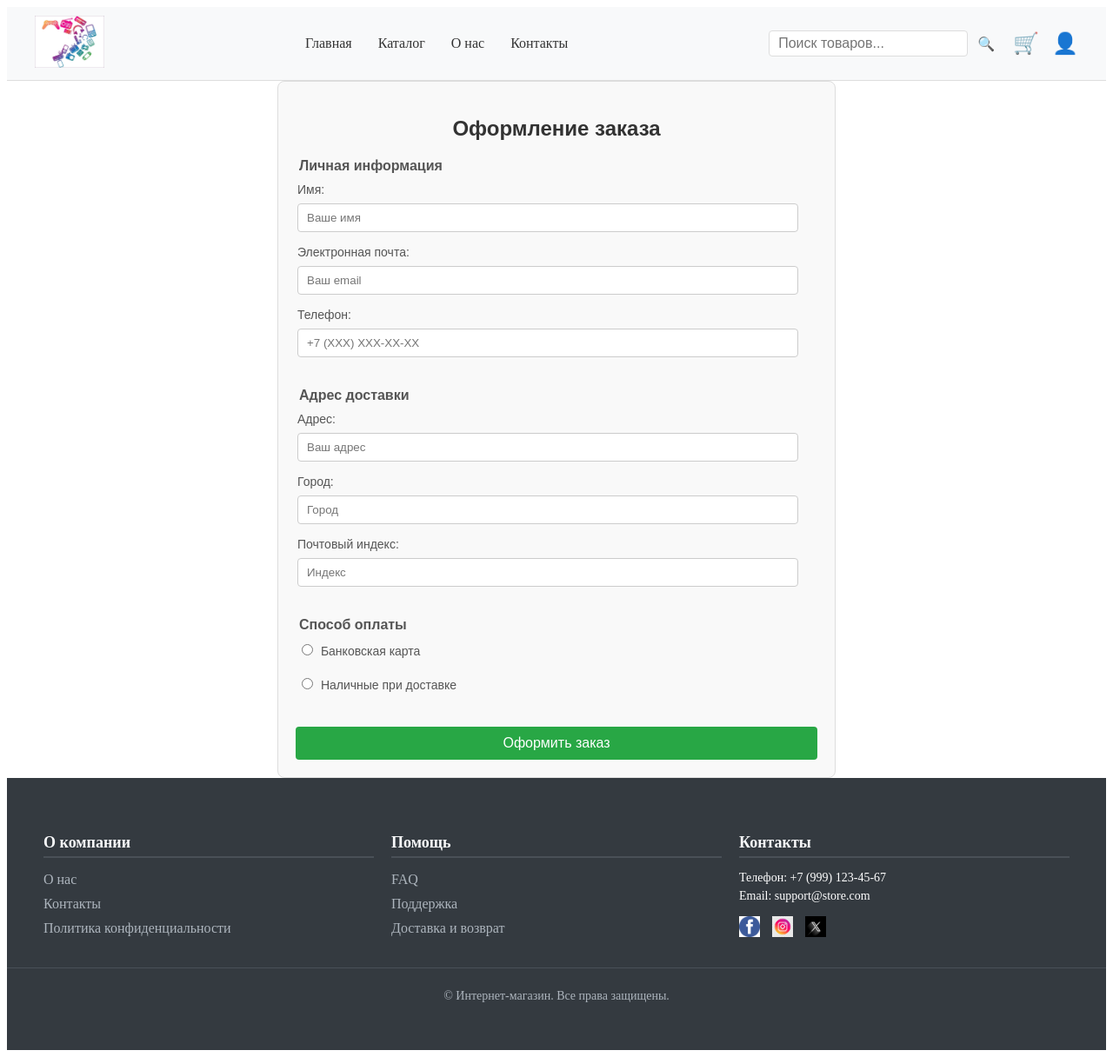
After one commit to Andrey-Charushin/graduation-project, a Django app: page /order/ in a window 1280 px wide. The commit adds this page. Shown: the whole page at 87% size. Run offline with Django 5.2, Linux system fonts and the light colour scheme; the visitor is signed in with stand-in values (Sample User, id 1).

Commit message:
Add form for order

```diff
--- a/myshop/shopapp/models.py
+++ b/myshop/shopapp/models.py
@@ -74,13 +74,23 @@ class Order(models.Model):
         verbose_name_plural = 'orders'
 
     user = models.ForeignKey(User, on_delete=models.PROTECT)
-    products = models.ManyToManyField(Product, related_name='orders')
     total_price = models.DecimalField(max_digits=10, decimal_places=2)
+    name = models.CharField(max_length=100, null=True)
+    email = models.EmailField(null=True)
+    phone = models.BigIntegerField(null=True)
     status = models.CharField(max_length=20,
                               choices=[('pending', 'Pending'), ('shipped', 'Shipped'), ('delivered', 'Delivered')],
                               default='pending')
+    delivery_address = models.TextField(null=True, blank=True)
+    payment_method = models.CharField(max_length=100, null=True)
     created_at = models.DateTimeField(auto_now_add=True)
     updated_at = models.DateTimeField(auto_now=True)
+
+
+class OrderItem(models.Model):
+    order = models.ForeignKey(Order, on_delete=models.CASCADE, related_name="order_items")
+    product = models.ForeignKey(Product, on_delete=models.CASCADE)
+    quantity = models.PositiveIntegerField(default=1)
 
 
 class Review(models.Model):
--- a/myshop/shopapp/templates/shopapp/base.html
+++ b/myshop/shopapp/templates/shopapp/base.html
@@ -78,7 +78,7 @@ Base content
             </div>
         </div>
         <div class="footer-bottom">
-            <p>© 2024 Интернет-магазин. Все права защищены.</p>
+            <p>© Интернет-магазин. Все права защищены.</p>
         </div>
         {% endblock %}
     </footer>
--- /dev/null
+++ b/myshop/shopapp/templates/shopapp/create_order.html
@@ -0,0 +1,58 @@
+{% extends 'shopapp/base.html' %}
+
+{% load static %}
+
+{% block title %}
+Оформление заказа
+{% endblock %}
+
+{% block head %}
+<link rel="stylesheet" type="text/css" href="{% static 'css/create_order.css' %}">
+{% endblock %}
+
+{% block content %}
+<form action="/order/" method="POST" class="order-form" enctype="multipart/form-data">
+    {% csrf_token %}
+    <h2>Оформление заказа</h2>
+
+    <!-- Информация о покупателе -->
+    <fieldset>
+        <legend>Личная информация</legend>
+        <label for="name">Имя:</label>
+        <input type="text" id="name" name="name" placeholder="Ваше имя" required>
+
+        <label for="email">Электронная почта:</label>
+        <input type="email" id="email" name="email" placeholder="Ваш email" required>
+
+        <label for="phone">Телефон:</label>
+        <input type="tel" id="phone" name="phone" placeholder="+7 (XXX) XXX-XX-XX" required>
+    </fieldset>
+
+    <!-- Адрес доставки -->
+    <fieldset>
+        <legend>Адрес доставки</legend>
+        <label for="address">Адрес:</label>
+        <input type="text" id="address" name="address" placeholder="Ваш адрес" required>
+
+        <label for="city">Город:</label>
+        <input type="text" id="city" name="city" placeholder="Город" required>
+
+        <label for="zip">Почтовый индекс:</label>
+        <input type="text" id="zip" name="zip" placeholder="Индекс" required>
+    </fieldset>
+
+    <!-- Выбор способа оплаты -->
+    <fieldset>
+        <legend>Способ оплаты</legend>
+        <label>
+            <input type="radio" name="payment_method" value="card" required> Банковская карта
+        </label>
+        <label>
+            <input type="radio" name="payment_method" value="cash" required> Наличные при доставке
+        </label>
+    </fieldset>
+
+    <!-- Кнопка отправки -->
+    <button type="submit" class="btn-submit">Оформить заказ</button>
+</form>
+{% endblock %}
--- a/myshop/shopapp/urls.py
+++ b/myshop/shopapp/urls.py
@@ -4,6 +4,7 @@ from django.conf.urls.static import static
 
 
 from .views import (
+    AboutView,
     CategoriesListView,
     ProductsByCategoryListView,
     ProductDetailsView,
@@ -12,12 +13,14 @@ from .views import (
     add_to_cart,
     reduce_items_cart,
     remove_from_cart,
+    order_view,
 )
 
 app_name = 'shopapp'
 
 urlpatterns = [
     path('', CategoriesListView.as_view(), name='categories'),
+    path('about/', AboutView.as_view(), name='about'),
     path('products/', ProductsListView.as_view(), name='products_list'),
     path('products/<int:pk>', ProductsByCategoryListView.as_view(), name='category_products'),
     path('product/<int:pk>/', ProductDetailsView.as_view(), name='product_detail'),
@@ -25,5 +28,6 @@ urlpatterns = [
     path("cart/add/<int:product_id>/", add_to_cart, name="add_to_cart"),
     path("cart/reduce/<int:product_id>/", reduce_items_cart, name="reduce_items_cart"),
     path("cart/remove/<int:item_id>/", remove_from_cart, name="remove_from_cart"),
+    path("order/", order_view, name="create_order"),
 
 ] + static(settings.MEDIA_URL, document_root=settings.MEDIA_ROOT)
--- a/myshop/shopapp/views.py
+++ b/myshop/shopapp/views.py
@@ -1,9 +1,20 @@
-from django.http import HttpRequest, HttpResponseRedirect
+from django.http import HttpRequest, HttpResponseRedirect, HttpResponse
 from django.shortcuts import render, get_object_or_404
 from django.views.generic import DetailView, ListView
+from django.views import View
+from django.db import transaction
 from django.shortcuts import redirect
+from django.contrib import messages
 from django.contrib.auth.decorators import login_required
-from .models import Product, Cart, CartItem, Category
+from decimal import Decimal
+from .models import Product, Cart, CartItem, Category, Order, OrderItem
+
+
+class AboutView(View):
+    """Представление для отображения информации о магазине"""
+
+    def get(self, request: HttpRequest) -> HttpResponse:
+        return render(request, 'shopapp/about.html')
 
 
 class ProductDetailsView(DetailView):
@@ -98,3 +109,51 @@ def remove_from_cart(request, item_id):
     cart_item = get_object_or_404(CartItem, id=item_id, cart__user=request.user)
     cart_item.delete()
     return HttpResponseRedirect(request.META.get('HTTP_REFERER'))
+
+
+@login_required
+@transaction.atomic
+def order_view(request):
+    if request.method == "POST":
+        cart = request.user.cart
+        items = cart.items.select_related('product')
+        total_price = Decimal(cart.get_total())
+        name = request.POST.get("name")
+        email = request.POST.get("email")
+        phone = request.POST.get("phone")
+        address = request.POST.get("address")
+        city = request.POST.get("city")
+        zip_code = request.POST.get("zip")
+        payment_method = request.POST.get("payment_method")
+
+        # Удаление товаров со склада
+
+        # Создание объекта заказа
+        order = Order.objects.create(
+            user=request.user,
+            total_price=total_price,
+            name=name,
+            email=email,
+            phone=phone,
+            delivery_address=f'{city}, {address}, {zip_code}',
+            payment_method=payment_method,
+        )
+        for item in items:
+            if item.quantity > item.product.stock:
+                transaction.set_rollback(True)
+                messages.error(request,
+                               f"{item.product.name} отсутствует на складе в количестве {item.quantity} шт. "
+                               f"Доступно для заказа {item.product.stock}")
+                return redirect("shopapp:cart_detail")
+
+            OrderItem.objects.create(order=order, product=item.product, quantity=item.quantity)
+            item.product.stock -= item.quantity
+            item.product.save()
+            item.delete()
+
+        order.save()
+
+        messages.success(request, "Ваш заказ успешно оформлен!")
+        return redirect("shopapp:cart_detail")
+
+    return render(request, "shopapp/create_order.html")
--- /dev/null
+++ b/myshop/static/css/create_order.css
@@ -0,0 +1,74 @@
+.order-form {
+    max-width: 600px;
+    margin: 0 auto;
+    padding: 20px;
+    background-color: #f9f9f9;
+    border: 1px solid #ddd;
+    border-radius: 8px;
+    font-family: Arial, sans-serif;
+}
+
+.order-form h2 {
+    text-align: center;
+    color: #333;
+    margin-bottom: 20px;
+}
+
+.order-form fieldset {
+    margin-bottom: 20px;
+    border: none;
+    padding: 0;
+}
+
+.order-form legend {
+    font-weight: bold;
+    color: #555;
+    margin-bottom: 10px;
+    display: block;
+}
+
+.order-form label {
+    display: block;
+    margin-bottom: 8px;
+    font-size: 14px;
+    color: #555;
+}
+
+.order-form input[type="text"],
+.order-form input[type="email"],
+.order-form input[type="tel"],
+.order-form input[type="radio"] {
+    width: calc(100% - 20px);
+    padding: 8px 10px;
+    margin-bottom: 15px;
+    border: 1px solid #ccc;
+    border-radius: 4px;
+    box-sizing: border-box;
+}
+
+.order-form input[type="radio"] {
+    width: auto;
+    margin-right: 5px;
+}
+
+.order-form button.btn-submit {
+    display: block;
+    width: 100%;
+    padding: 10px 15px;
+    background-color: #28a745;
+    color: #fff;
+    font-size: 16px;
+    border: none;
+    border-radius: 4px;
+    cursor: pointer;
+}
+
+.order-form button.btn-submit:hover {
+    background-color: #218838;
+}
+
+.order-form input:focus {
+    outline: none;
+    border-color: #007bff;
+    box-shadow: 0 0 5px rgba(0, 123, 255, 0.5);
+}
```
Also changed, not shown: myshop/shopapp/admin.py (+11 -4 lines), myshop/shopapp/templates/shopapp/about.html (added, +20 -0 lines), myshop/shopapp/templates/shopapp/cart_detail.html (+18 -4 lines), myshop/static/css/cart_detail.css (+25 -0 lines), myshop/shopapp/migrations/0012_order_delivery_address_order_payment_method.py (added), myshop/shopapp/migrations/0013_cart_total_order_email_order_name_order_phone.py (added), myshop/shopapp/migrations/0014_remove_cart_total.py (added), myshop/shopapp/migrations/0015_orderitem.py (added), myshop/shopapp/migrations/0016_remove_order_products.py (added).
